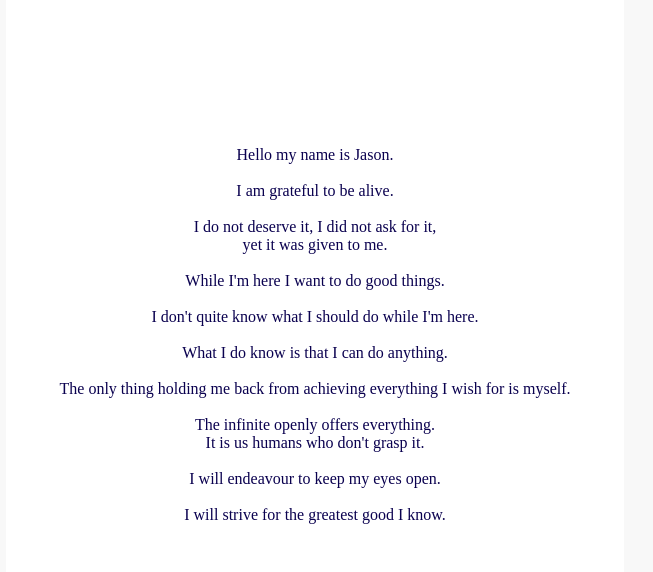
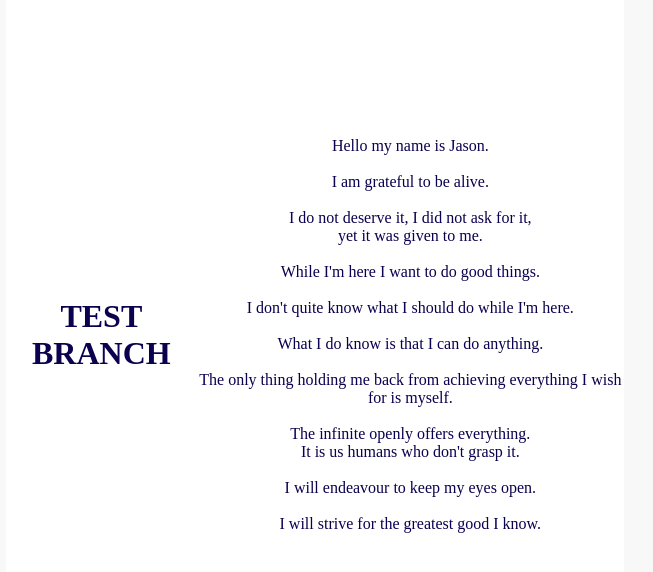
Before and after one commit to Jambr0li/JKS_v1.0, a plain HTML site: page index.html in a window 1280 px wide. Shown: the part 865-1437 px from the top of the page, without its empty margins (325-978 px from the left). Drawn offline with Linux system fonts and the light colour scheme.

Commit message:
test commit

```diff
--- a/index.html
+++ b/index.html
@@ -28,6 +28,7 @@
     </div>
     <div class="letter">
       <div class="letter-page">
+        <h1>TEST BRANCH</h1>
         <p class="letter-text">
           Hello my name is Jason. <br /><br />
           I am grateful to be alive. <br /><br />I do not deserve it, I did not
```
